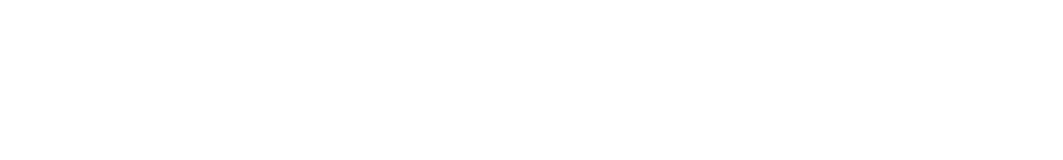
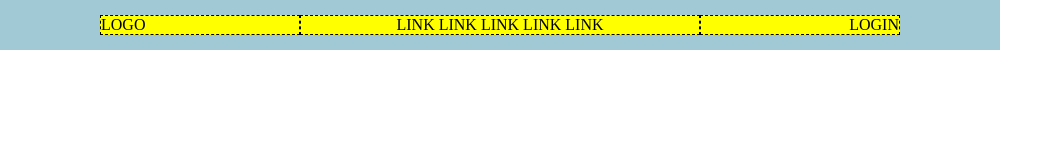
Before and after one commit to DylanBlanco/htmlcss-struttura-discord, a plain HTML site: page index.html in a window 1280 px wide. Shown: the whole page, without its empty margins (0-1063 px from the left). Drawn offline with Linux system fonts and the light colour scheme.

Commit message:
login-section

```diff
--- a/css/style.css
+++ b/css/style.css
@@ -6,10 +6,32 @@
 }
 
 /*debug*/
-
-
+.debug .container .login{
+    background-color: #A1C8D5;
+    height: 50px;
+}
 /*main*/
 .container{
     max-width: 1000px;
-    margin: 0 auto;
 }
+
+.login{
+    display: flex;
+    align-items: center;
+    justify-content: center;
+}
+
+.login>div{
+    background-color: yellow;
+    border: 1px dashed black;
+    width: 200px;
+}
+
+.login :nth-child(2) {
+    text-align: center;
+    width: 400px;
+}
+
+.login :nth-child(3) {
+    text-align: end;
+}
--- a/index.html
+++ b/index.html
@@ -7,10 +7,17 @@
         <link rel="stylesheet" href="css/style.css">
     </head>
     <body class="debug">
+        <!--HEADER-->
         <header class="container">
-            <section>
 
+            <!--login-->
+            <section class="login">
+                <div>LOGO</div>
+                <div>LINK LINK LINK LINK LINK</div>
+                <div>LOGIN</div>
             </section>
+
+            <!--2nd-section-header-->
             <section>
 
             </section>
```
